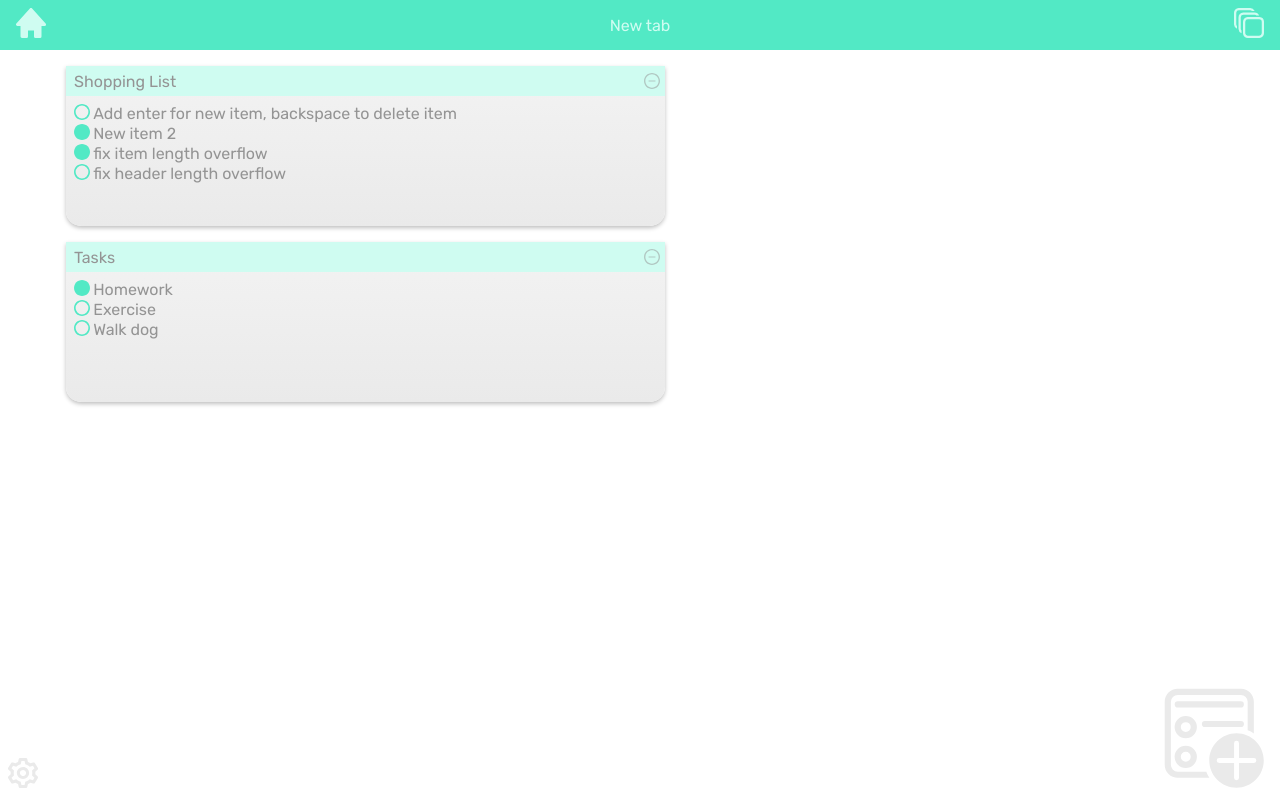
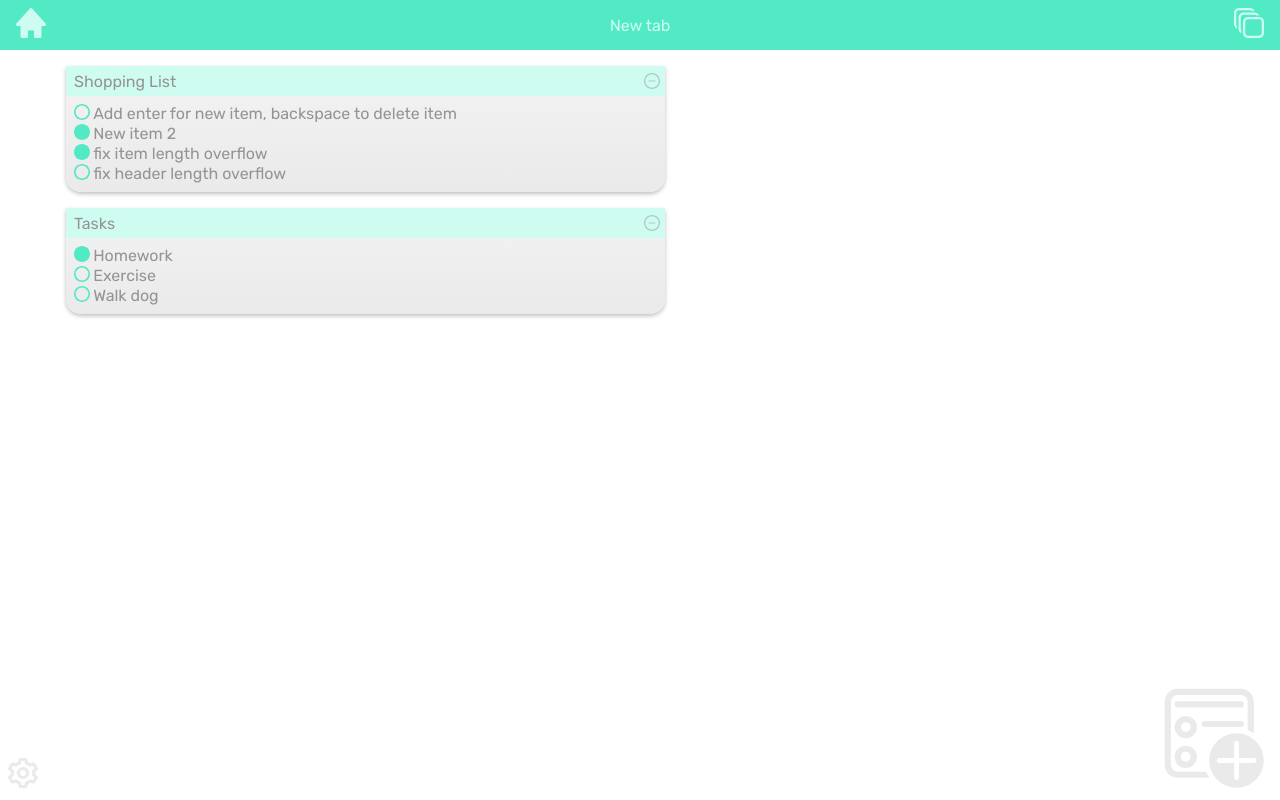
Before and after one commit to kadamidev/skiller-nextjs, a Next.js app: page /tasker_app in a window 1280 px wide. Built offline with nearby package versions, Linux system fonts and the light colour scheme.

Commit message:
fixed sizing issue for cards

```diff
--- a/styles/app/Card.module.scss
+++ b/styles/app/Card.module.scss
@@ -2,7 +2,7 @@
 
     background: linear-gradient(180deg, #F3F3F3 0%, #EAEAEA 100%);
     width: 50%;
-    height: 20vh;
+    height: auto;
     border-radius: 0 0 15px 15px;
     box-shadow: 0px 2px 4px rgba(0, 0, 0, 0.25);
     transition: .3s;
```
